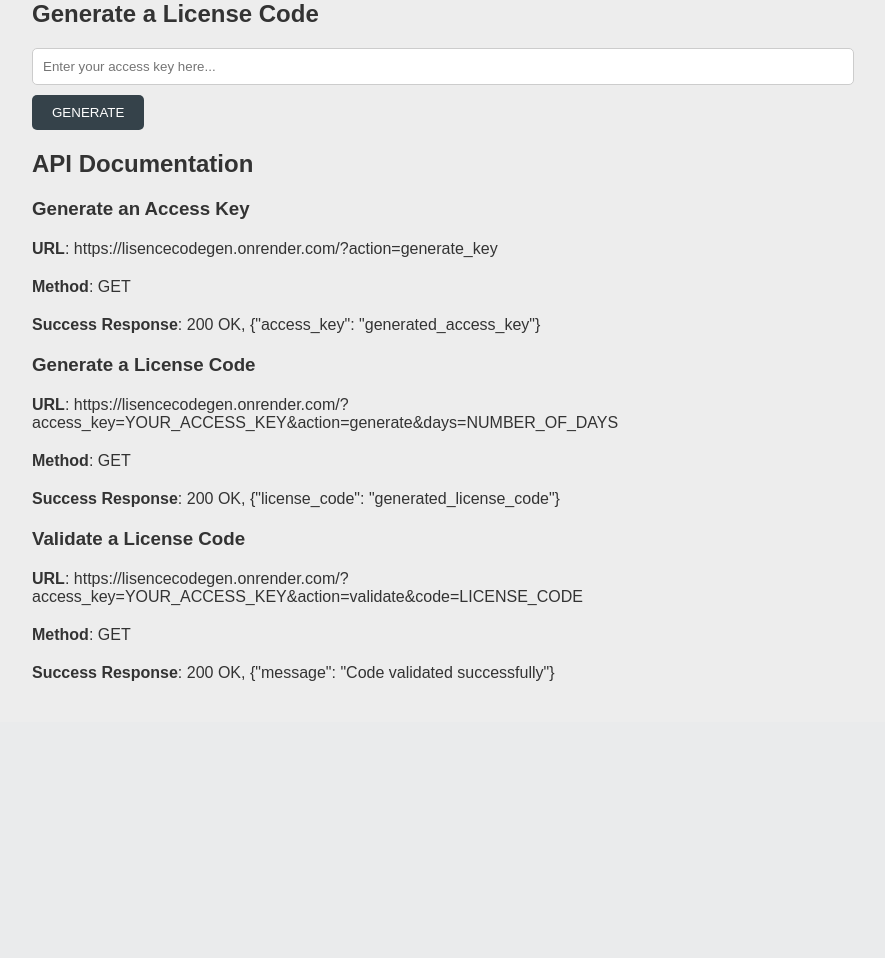
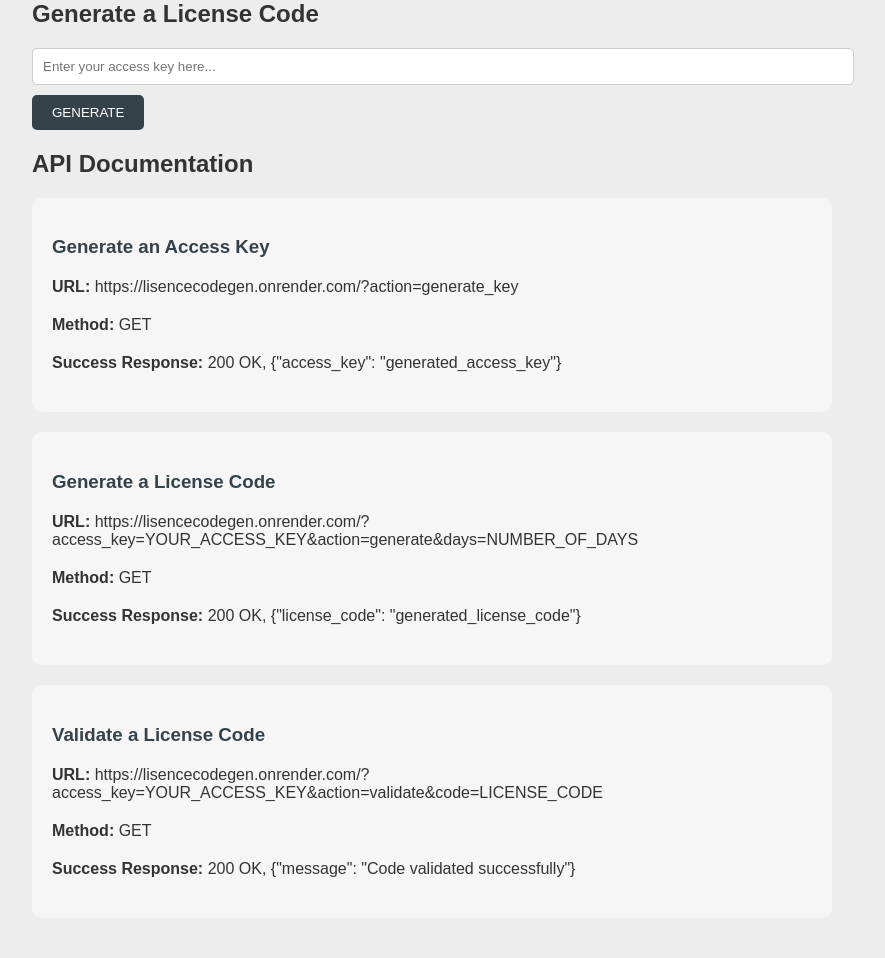
Before and after one commit to TG-Collection/RedeemGen, a Flask app: page / in a window 1280 px wide. Shown: the part 280-1238 px from the top of the page, without its empty margins (208-1093 px from the left). Before the commit the page ends 961 px from the top, so only its background shows below. Run offline with Flask 3, Linux system fonts and the light colour scheme.

Commit message:
Update index.html

```diff
--- a/templates/index.html
+++ b/templates/index.html
@@ -56,6 +56,17 @@
         .highlight {
             color: #e8491d;
         }
+
+        .api-section {
+            background-color: #F6F6F6;
+            padding: 20px;
+            border-radius: 10px;
+            margin-bottom: 20px;
+        }
+
+        .api-section h3 {
+            color: #35424a;
+        }
     </style>
 </head>
 
@@ -70,20 +81,27 @@
         <button id="generate-button">Generate</button>
 
         <h2>API Documentation</h2>
-        <h3>Generate an Access Key</h3>
-        <p><strong>URL</strong>: https://lisencecodegen.onrender.com/?action=generate_key</p>
-        <p><strong>Method</strong>: GET</p>
-        <p><strong>Success Response</strong>: 200 OK, {"access_key": "generated_access_key"}</p>
 
-        <h3>Generate a License Code</h3>
-        <p><strong>URL</strong>: https://lisencecodegen.onrender.com/?access_key=YOUR_ACCESS_KEY&action=generate&days=NUMBER_OF_DAYS</p>
-        <p><strong>Method</strong>: GET</p>
-        <p><strong>Success Response</strong>: 200 OK, {"license_code": "generated_license_code"}</p>
+        <div class="api-section">
+            <h3>Generate an Access Key</h3>
+            <p><strong>URL:</strong> https://lisencecodegen.onrender.com/?action=generate_key</p>
+            <p><strong>Method:</strong> GET</p>
+            <p><strong>Success Response:</strong> 200 OK, {"access_key": "generated_access_key"}</p>
+        </div>
 
-        <h3>Validate a License Code</h3>
-        <p><strong>URL</strong>: https://lisencecodegen.onrender.com/?access_key=YOUR_ACCESS_KEY&action=validate&code=LICENSE_CODE</p>
-        <p><strong>Method</strong>: GET</p>
-        <p><strong>Success Response</strong>: 200 OK, {"message": "Code validated successfully"}</p>
+        <div class="api-section">
+            <h3>Generate a License Code</h3>
+            <p><strong>URL:</strong> https://lisencecodegen.onrender.com/?access_key=YOUR_ACCESS_KEY&action=generate&days=NUMBER_OF_DAYS</p>
+            <p><strong>Method:</strong> GET</p>
+            <p><strong>Success Response:</strong> 200 OK, {"license_code": "generated_license_code"}</p>
+        </div>
+
+        <div class="api-section">
+            <h3>Validate a License Code</h3>
+            <p><strong>URL:</strong> https://lisencecodegen.onrender.com/?access_key=YOUR_ACCESS_KEY&action=validate&code=LICENSE_CODE</p>
+            <p><strong>Method:</strong> GET</p>
+            <p><strong>Success Response:</strong> 200 OK, {"message": "Code validated successfully"}</p>
+        </div>
     </div>
 
     <script>
```
